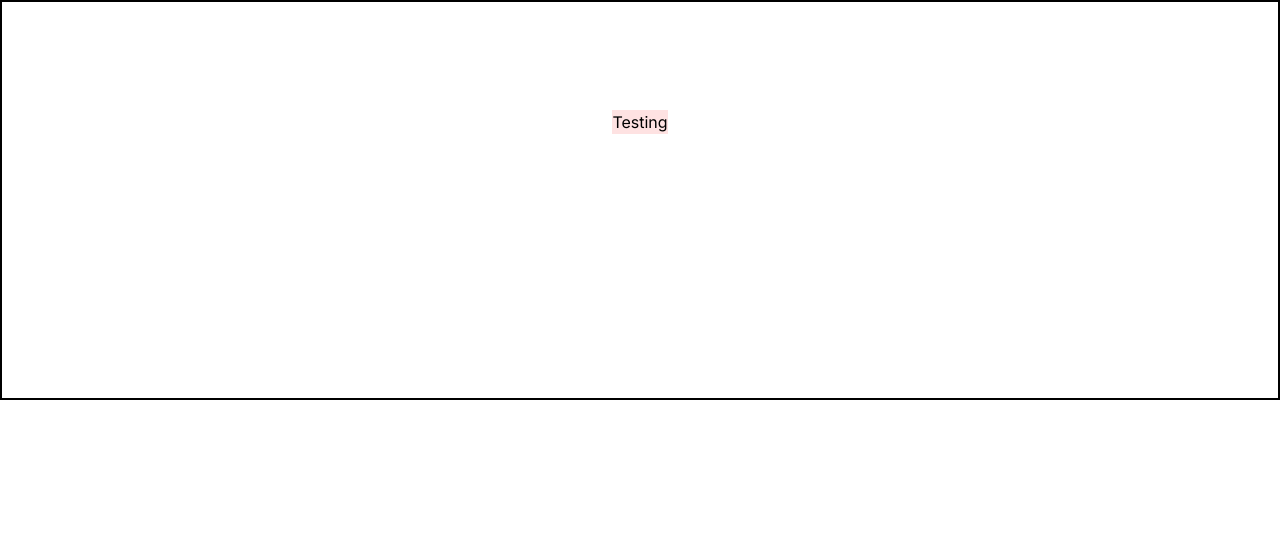
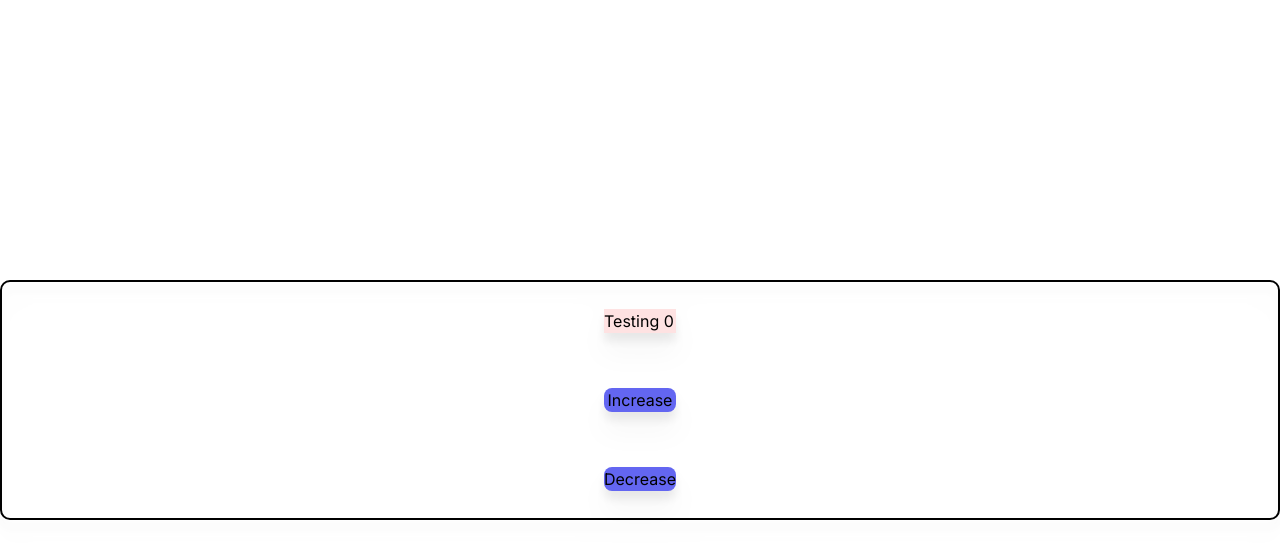
Before and after one commit to DrrylPns/AGreenNature, a Next.js app: page / in a window 1280 px wide. Shown: the top 558 px of the page. Built offline with nearby package versions, Linux system fonts and the light colour scheme.

Commit message:
add counter functionality
add counter functionality

```diff
--- a/src/app/globals.css
+++ b/src/app/globals.css
@@ -4,16 +4,20 @@
 
 
 body {
-    height: 50vh;
+    height: 100vh;
     max-width: 100%;
-    border: black 2px solid;
+    display: flex;
+    justify-content: center;
+    align-items: center;
 }
 
 .container {
-    display: flex;
+    border: black 2px solid;
+    display: grid;
     justify-content: center;
     align-items: center;
     height: 30vh;
+    border-radius: 10px;
 }
 
 .container h1 {
--- a/src/app/page.tsx
+++ b/src/app/page.tsx
@@ -1,10 +1,33 @@
+"use client";
 import { Kaisei_Decol } from "next/font/google";
 import Image from "next/image";
+import { useState } from "react";
 
 export default function Home() {
+  const [counter, setCounter] = useState(0);
+
+  const Increase = () => {
+    setCounter(counter + 1);
+  };
+  const Decrease = () => {
+    setCounter(counter - 1);
+  };
+
   return (
-    <div className="container">
-      <h1 className="bg-red-100">Testing</h1>
+    <div className="container drop-shadow-xl">
+      <h1 className="bg-red-100">Testing {counter}</h1>
+      <button
+        className="bg-indigo-500 hover:bg-red-200 rounded-lg"
+        onClick={Increase}
+      >
+        Increase
+      </button>
+      <button
+        className="bg-indigo-500 hover:bg-red-200 rounded-lg"
+        onClick={Decrease}
+      >
+        Decrease
+      </button>
     </div>
   );
 }
```
